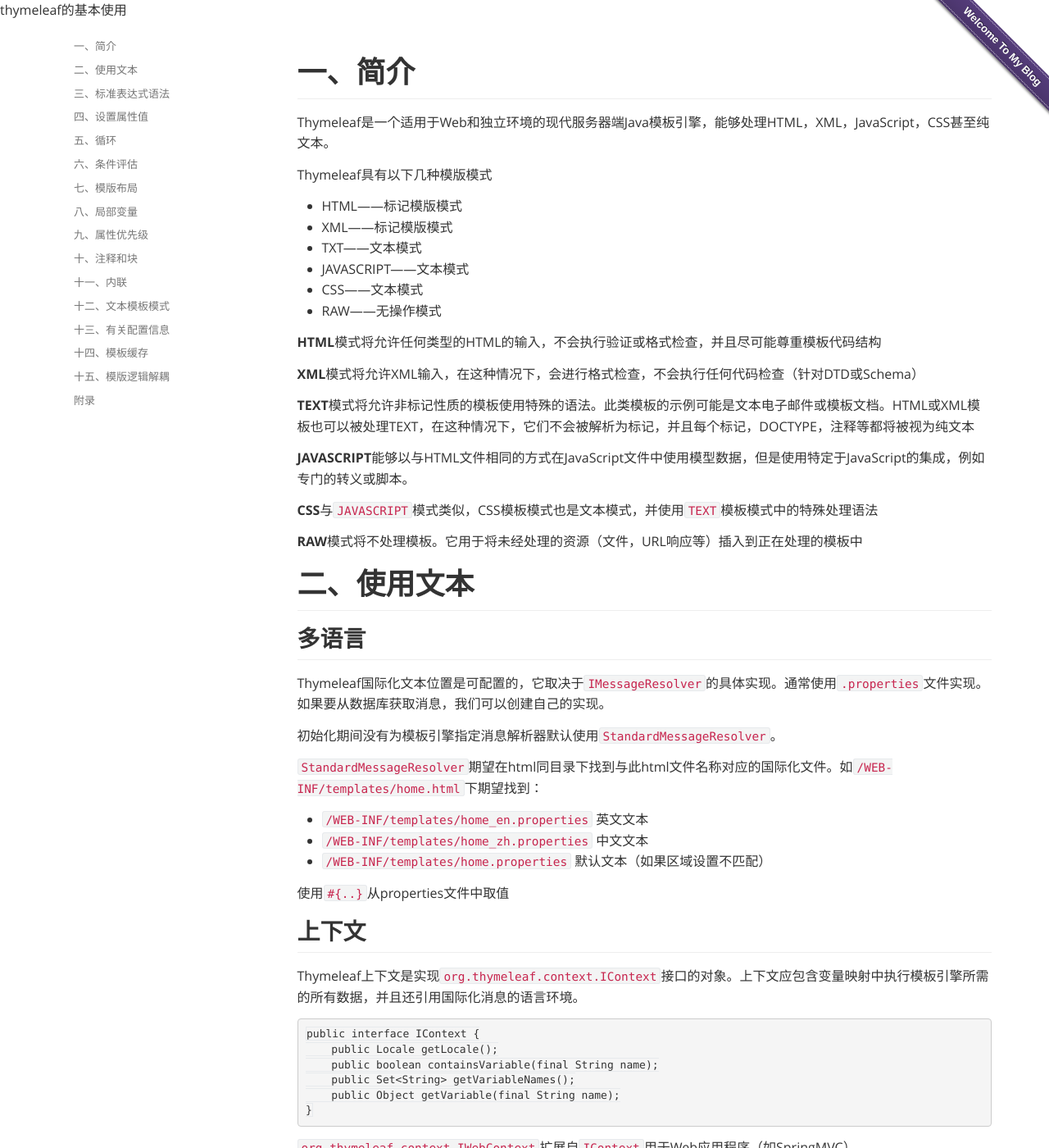
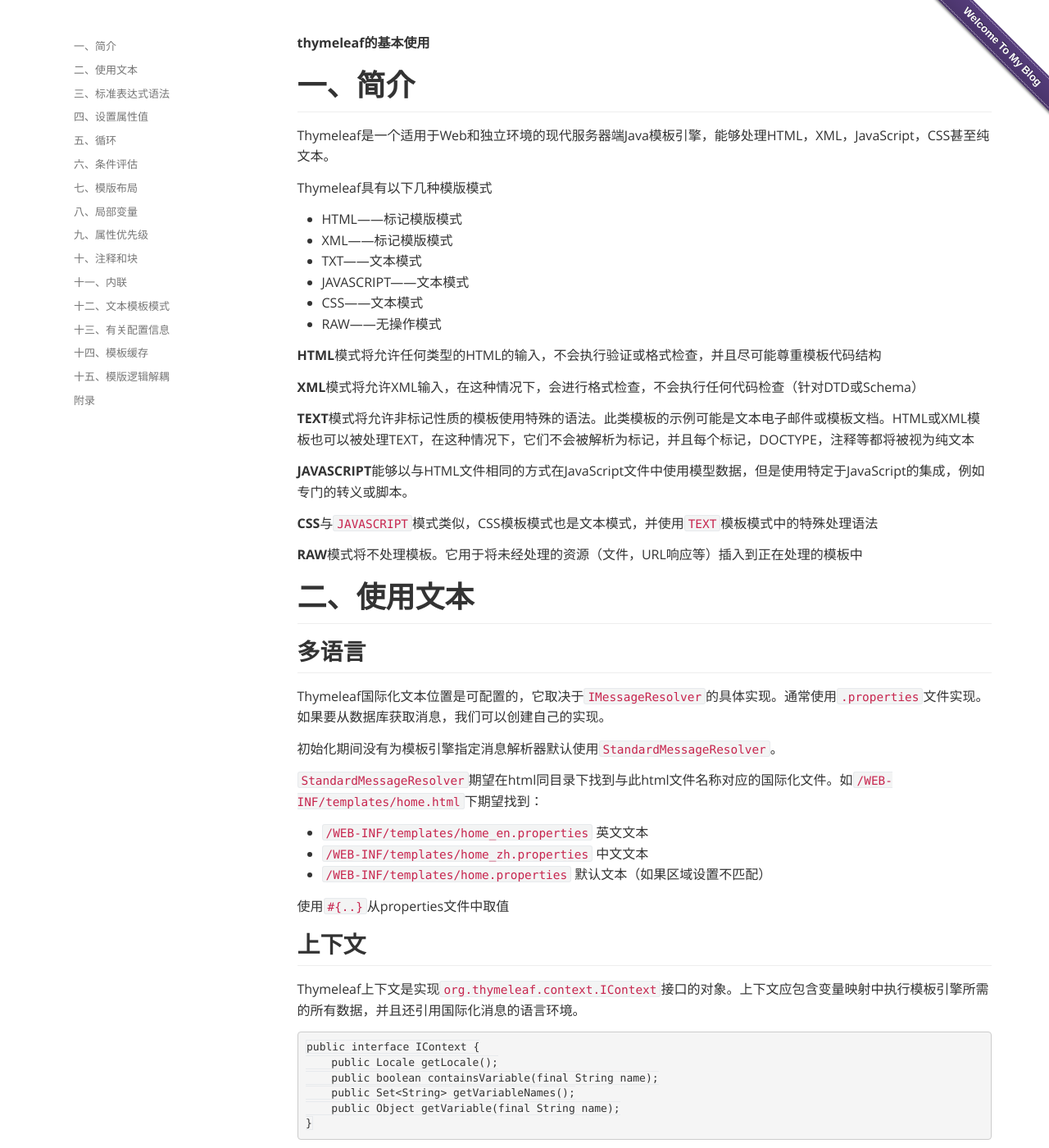
Before and after one commit to MyNameLancelot/MyNameLancelot.github.io, a Jekyll site: the page built from _posts/2018-08-29-thymeleaf.md, in a window 1280 px wide and 1400 px high. Shown: the whole window at 82% size. Built offline with Jekyll 4.4.1, drawn with Linux system fonts in a browser that asks for light colours.

Commit message:
wangyukun

```diff
--- a/_layouts/post.html
+++ b/_layouts/post.html
@@ -15,7 +15,7 @@
     <script src="{{ site.url }}/assets/bootstrap-toc.min.js"></script>
   </head>
 <body data-spy="scroll" data-target="#toc">
-	{{ page.title }}
+
   <div class="github-fork-ribbon-wrapper right">
 	<div class="github-fork-ribbon">
 	 <a href="#">Welcome To My Blog</a>
@@ -29,6 +29,7 @@
       </div>
       <!-- main content area -->
          <div class="col-lg-9">
+		 <div class="pagetitle">{{ page.title }}</div>
          {{ content }}
       </div>
     </div>
--- a/assets/screen.css
+++ b/assets/screen.css
@@ -5,6 +5,12 @@
 
 .right .github-fork-ribbon {
   background-color: #563d7c;
+}
+
+.pagetitle{
+	margin:0 auto;
+	font-weight: bold;
+	font-family: Open Sans;
 }
 
 .container {
```
